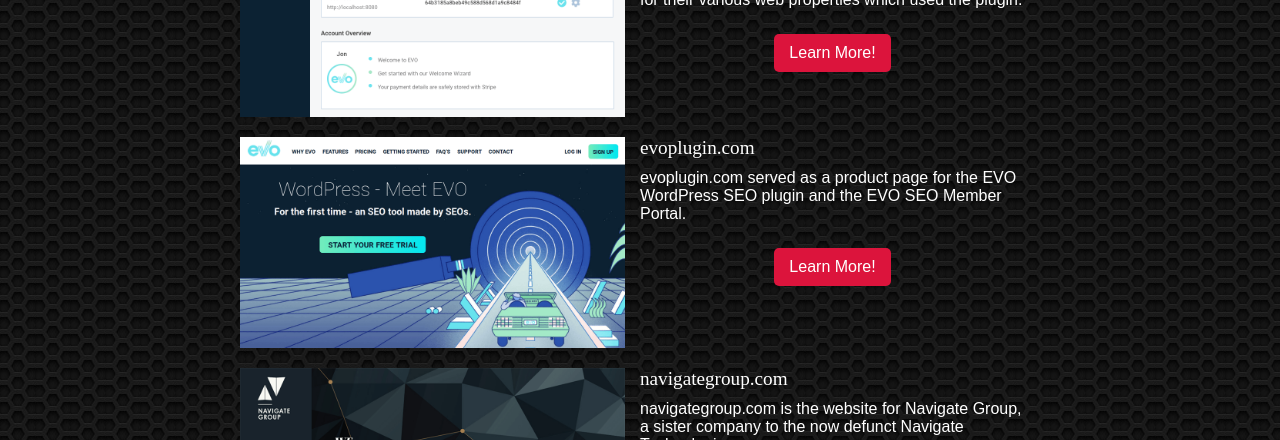
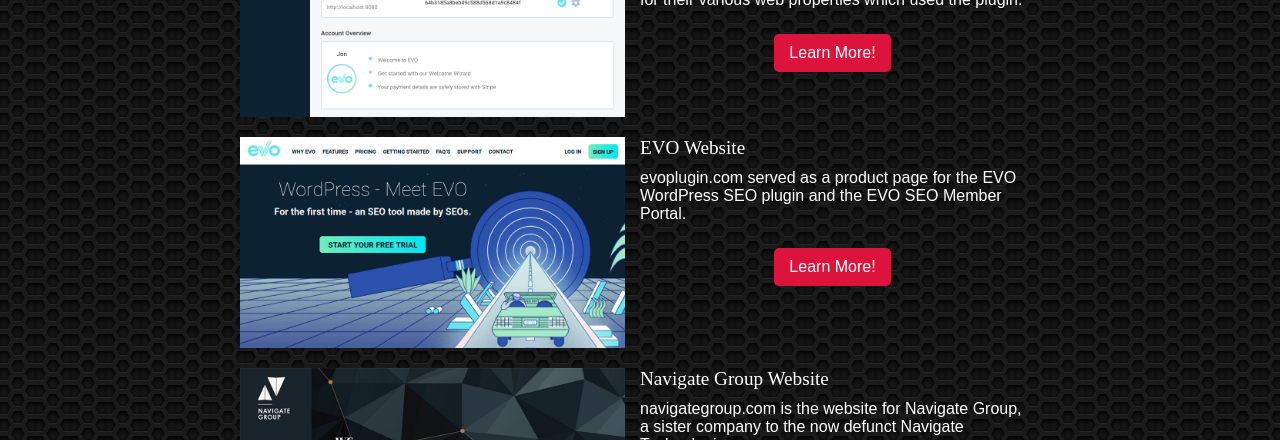
Before and after one commit to Jon1701/portfolio-v5, a Gatsby site: page / in a window 1280 px wide. Shown: the part 3360-3800 px from the top of the page. Built offline with nearby package versions, Linux system fonts and the light colour scheme; Gatsby itself is replaced by a stand-in of ours; a web font is replaced by a local one.

Commit message:
Rename Project Titles in Projects Section

```diff
--- a/src/sections/Projects/index.js
+++ b/src/sections/Projects/index.js
@@ -62,7 +62,7 @@
       </ProjectCard>
 
       <ProjectCard
-        name="evoplugin.com"
+        name="EVO Website"
         imageSrc={CardImageEVOWebsite}
         urlToProjectDetailsPage="/projects/evo-website">
         evoplugin.com served as a product page for the EVO WordPress SEO plugin
@@ -70,7 +70,7 @@
       </ProjectCard>
 
       <ProjectCard
-        name="navigategroup.com"
+        name="Navigate Group Website"
         imageSrc={CardImageNavigateGroupWebsite}
         urlToProjectDetailsPage="/projects/navigate-group-website">
         navigategroup.com is the website for Navigate Group, a sister company to
```
